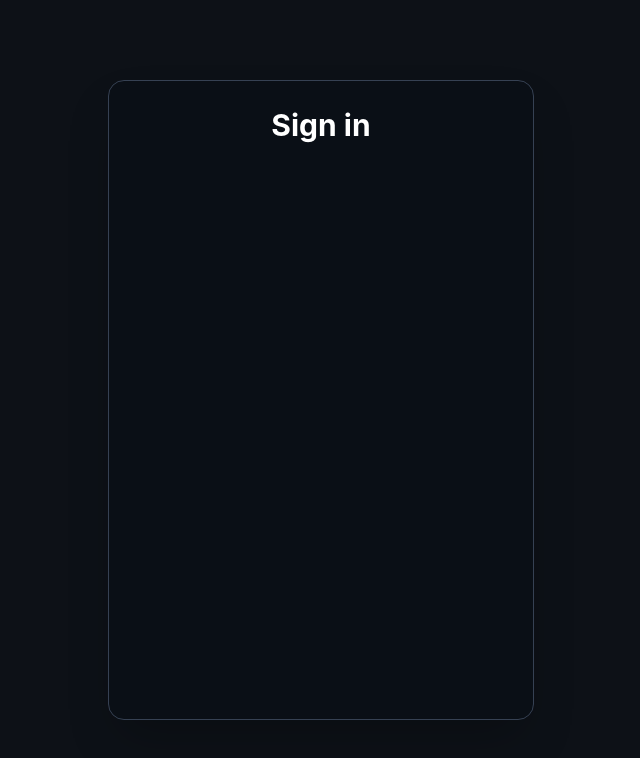
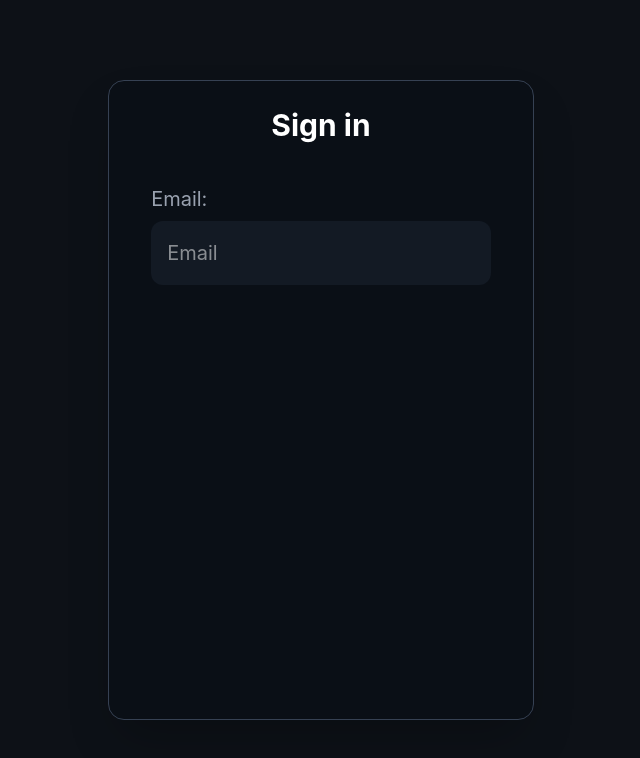
Before and after one commit to rigby200602/expense-tracking, a React (Vite) app: page /sign-in in a window 1280 px wide. Shown: the top 758 px of the page, without its empty margins (319-959 px from the left). Built offline with nearby package versions, Linux system fonts and the light colour scheme.

Commit message:
feat: enhance layout structure of SignIn component for better organization

```diff
--- a/src/pages/SignIn.tsx
+++ b/src/pages/SignIn.tsx
@@ -1,12 +1,22 @@
-
 const SignIn = () => {
   return (
     <div className="hidden lg:flex justify-center items-center text-white h-screen my-auto">
-      <div className="bg-[#0A0F16] border border-gray-700 rounded-2xl shadow-2xl w-1/3 h-4/5 py-[2%]">
+      <div className="flex flex-col bg-[#0A0F16] border border-gray-700 rounded-2xl shadow-2xl w-1/3 h-4/5 py-[2%]">
         <p className="text-center text-3xl font-bold">Sign in</p>
+        <div className="flex flex-col h-full my-[10%] mx-[10%] text-xl">
+          <div className="w-full">
+            <p className="mb-2 text-gray-400">Email:</p>
+            <input
+              type="email"
+              placeholder="Email"
+              title="Enter your email"
+              className="rounded-xl px-4 bg-[#131A24] w-full h-full outline-0"
+            />
+          </div>
+        </div>
       </div>
     </div>
-  )
-}
+  );
+};
 
-export default SignIn
+export default SignIn;
```
